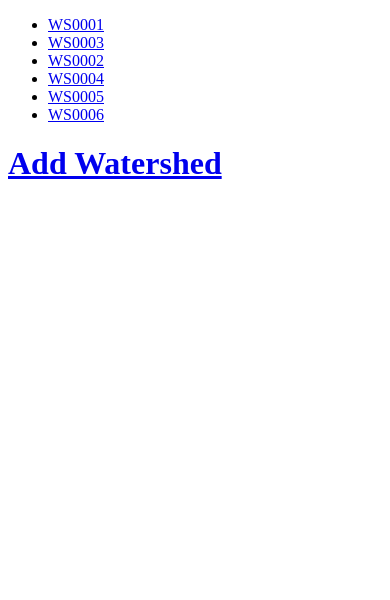
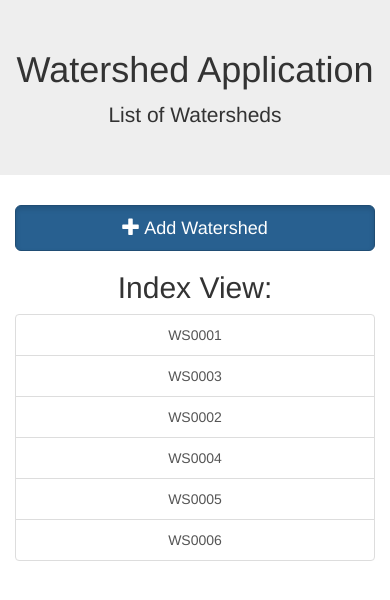
Before and after one commit to JusticeGong/SmartCity_WatershedMngt, a Django app: page /watershed/ in a window 390 px wide. Shown: the top 600 px of the page. Run offline with Django 3.2, Linux system fonts and the light colour scheme; data comes from the database, SQL or seed files in the repository; some libraries are stand-ins or nearby versions.

Commit message:
Front-end bootstrap by Andres
Small changes to the front end to make it look nicer and responsive
using bootstrap.   -Andres

```diff
--- a/watershed/templates/watershed/index.html
+++ b/watershed/templates/watershed/index.html
@@ -3,20 +3,38 @@
 <head>
     <meta charset="UTF-8">
     <title>index</title>
+    <!-- Bootstrap -->
+    <link rel="stylesheet" type="text/css" href="https://maxcdn.bootstrapcdn.com/bootstrap/3.3.7/css/bootstrap.min.css">
+    <script src="https://ajax.googleapis.com/ajax/libs/jquery/3.2.0/jquery.min.js"></script>
+    <script src="https://maxcdn.bootstrapcdn.com/bootstrap/3.3.7/js/bootstrap.min.js"></script>
 </head>
 <body>
+<div class="jumbotron text-center">
+        <h1>Watershed Application</h1>
+        <p>List of Watersheds</p>
+    </div>
 
+<div class="container-fluid text-center">
+    <!--Button for Adding Watershed-->
+    <a href="{% url 'watershed:add-watershed' %}" class="btn btn-primary btn-lg active btn-block" role="button" aria-pressed="true"><span class="glyphicon glyphicon-plus" aria-hidden="true"></span> Add Watershed</a>
+
+  <h2>Index View:</h2>
     {% if all_watershed %}
-    <ul>
+    <div class="list-group">
         {% for watershed in all_watershed %}
-        <li> <a href="{% url 'watershed:detail' watershed.id %}"> {{ watershed.watershedID }} </a> </li>
+        <a href="{% url 'watershed:detail' watershed.id %}" class="list-group-item">{{ watershed.watershedID }}</a>
         {% endfor %}
-    </ul>
-    {% else %}
+    </div>
+     {% else %}
         <h2> You have no watersheds in your database </h2>
     {% endif %}
 
-    <h1> <a href="{% url 'watershed:add-watershed' %}"> Add Watershed </a> </h1>
+
+
+
+
+
+</div>
 
 </body>
 </html>
```
Also changed, not shown: watershed/templates/watershed/detail.html (+9 -0 lines), watershed/templates/watershed/watershed_form.html (+18 -3 lines).
